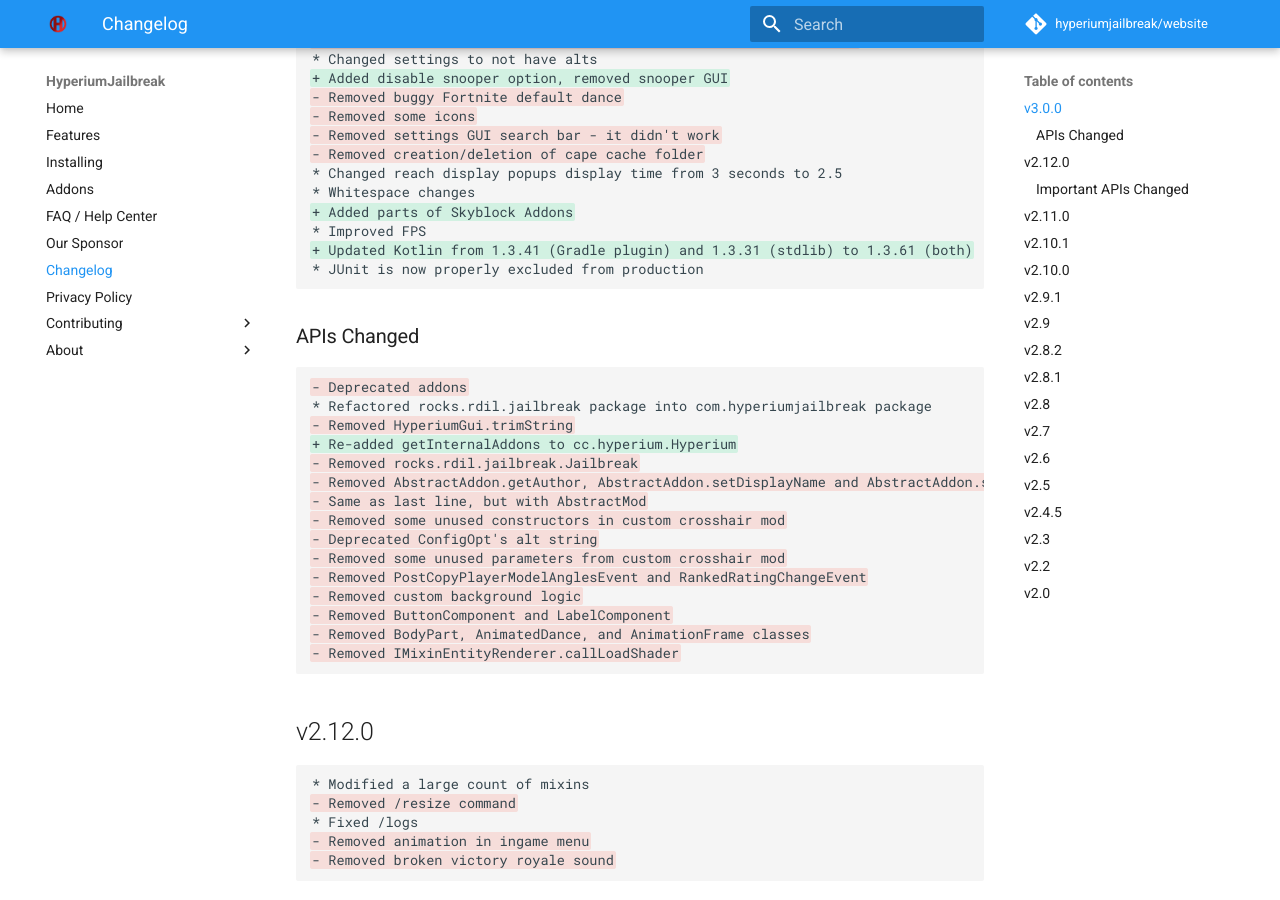
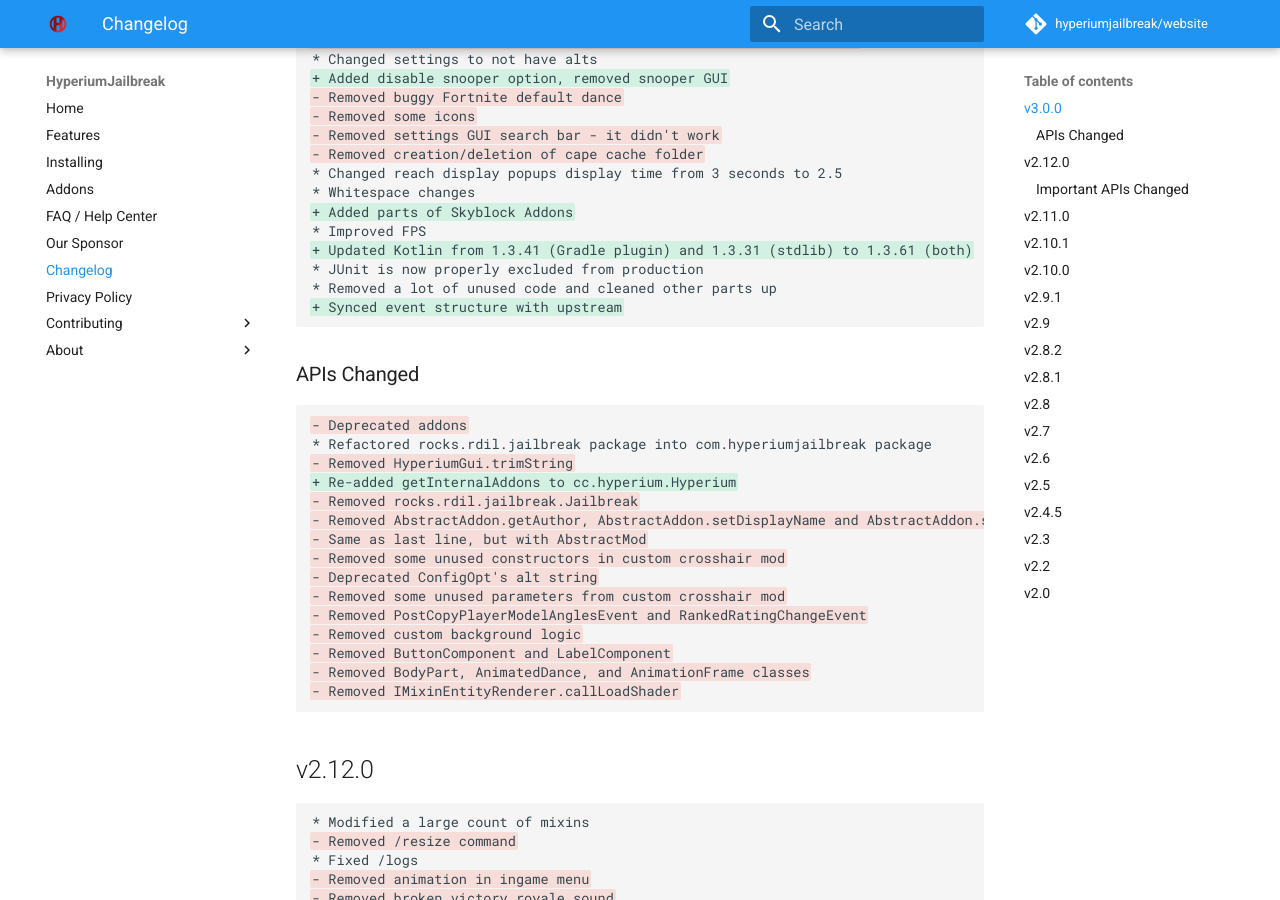
Before and after one commit to hyperiumjailbreak/hyperiumjailbreak.github.io, an MkDocs documentation site: the page built from docs/changelog.md, in a window 1280 px wide and 900 px high, scrolled down 560 px. Built offline with MkDocs 1.6.1 and Material for MkDocs 9.7.7, drawn with Linux system fonts in a browser that asks for light colours; comment, search, counter and statistics services are not loaded.

Commit message:
almost done with changelogs

````diff
--- a/docs/changelog.md
+++ b/docs/changelog.md
@@ -30,6 +30,8 @@
 * Improved FPS
 + Updated Kotlin from 1.3.41 (Gradle plugin) and 1.3.31 (stdlib) to 1.3.61 (both)
 * JUnit is now properly excluded from production
+* Removed a lot of unused code and cleaned other parts up
++ Synced event structure with upstream
 ```
 
 ### APIs Changed
````
